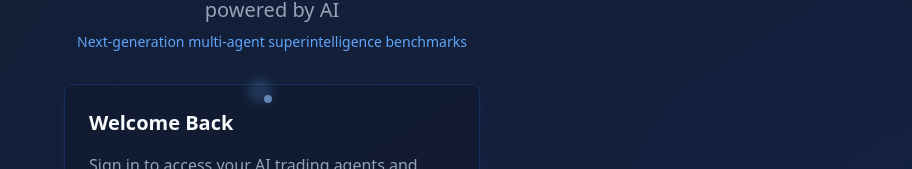
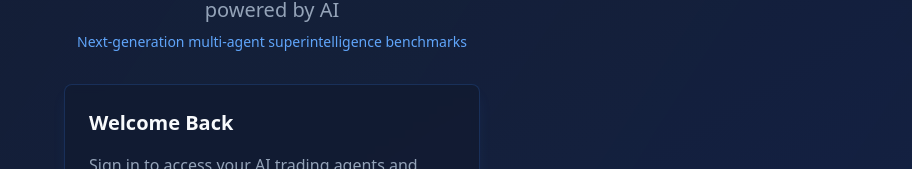
Before and after one commit to ngoiyaeric/Saucy, a React (Vite) app: page / in a window 1280 px wide. Shown: the part 297-466 px from the top of the page, without its empty margins (368-1280 px from the left). Built offline with nearby package versions, Linux system fonts and the light colour scheme.

Commit message:
Remove cursor effects and animation
Remove the cursor effects and animation from the login page.

```diff
--- a/src/pages/Index.tsx
+++ b/src/pages/Index.tsx
@@ -1,5 +1,5 @@
 
-import { useState, useRef } from "react";
+import { useState } from "react";
 import { StatsOverview } from "@/components/StatsOverview";
 import { MarketChart } from "@/components/MarketChart";
 import { AgentConfigurator } from "@/components/AgentConfigurator";
@@ -8,18 +8,11 @@ import { AppSidebar } from "@/components/AppSidebar";
 import { MultiAgentBetting } from "@/components/MultiAgentBetting";
 import { Button } from "@/components/ui/button";
 import { LogIn } from "lucide-react";
-import { motion, useMotionValue, useSpring } from "framer-motion";
+import { motion } from "framer-motion";
 
 const Index = () => {
   const [sidebarCollapsed, setSidebarCollapsed] = useState(false);
   const [isAuthenticated, setIsAuthenticated] = useState(false);
-  const [ripples, setRipples] = useState<{ id: number; x: number; y: number }[]>([]);
-  const containerRef = useRef<HTMLDivElement>(null);
-
-  const mouseX = useMotionValue(0);
-  const mouseY = useMotionValue(0);
-  const springX = useSpring(mouseX, { stiffness: 300, damping: 30 });
-  const springY = useSpring(mouseY, { stiffness: 300, damping: 30 });
 
   const toggleSidebar = () => {
     setSidebarCollapsed(!sidebarCollapsed);
@@ -30,40 +23,9 @@ const Index = () => {
     setIsAuthenticated(true);
   };
 
-  const handleMouseMove = (event: React.MouseEvent) => {
-    if (containerRef.current) {
-      const rect = containerRef.current.getBoundingClientRect();
-      mouseX.set(event.clientX - rect.left);
-      mouseY.set(event.clientY - rect.top);
-    }
-  };
-
-  const createRipple = (event: React.MouseEvent) => {
-    if (containerRef.current) {
-      const rect = containerRef.current.getBoundingClientRect();
-      const newRipple = {
-        id: Date.now(),
-        x: event.clientX - rect.left,
-        y: event.clientY - rect.top,
-      };
-
-      setRipples(prev => [...prev, newRipple]);
-
-      // Remove ripple after animation
-      setTimeout(() => {
-        setRipples(prev => prev.filter(ripple => ripple.id !== newRipple.id));
-      }, 2000);
-    }
-  };
-
   if (!isAuthenticated) {
     return (
-      <div
-        ref={containerRef}
-        className="min-h-screen flex flex-col items-center justify-center p-4 relative overflow-hidden bg-gradient-to-br from-blue-950/20 via-blue-900/10 to-blue-800/20 cursor-none"
-        onMouseMove={handleMouseMove}
-        onClick={createRipple}
-      >
+      <div className="min-h-screen flex flex-col items-center justify-center p-4 relative overflow-hidden bg-gradient-to-br from-blue-950/20 via-blue-900/10 to-blue-800/20">
         {/* Animated Background Particles */}
         {[...Array(8)].map((_, i) => (
           <motion.div
@@ -91,52 +53,6 @@ const Index = () => {
               duration: 10 + Math.random() * 10,
               repeat: Infinity,
               ease: "easeInOut"
-            }}
-          />
-        ))}
-
-        {/* Cursor Follower */}
-        <motion.div
-          className="absolute w-6 h-6 bg-blue-400/20 rounded-full pointer-events-none z-50 blur-sm"
-          style={{
-            x: springX,
-            y: springY,
-            translateX: "-50%",
-            translateY: "-50%",
-          }}
-        />
-        <motion.div
-          className="absolute w-2 h-2 bg-blue-300/60 rounded-full pointer-events-none z-50"
-          style={{
-            x: springX,
-            y: springY,
-            translateX: "-50%",
-            translateY: "-50%",
-          }}
-        />
-
-        {/* Click Ripples */}
-        {ripples.map((ripple) => (
-          <motion.div
-            key={ripple.id}
-            className="absolute border border-blue-400/40 rounded-full pointer-events-none"
-            initial={{
-              x: ripple.x,
-              y: ripple.y,
-              width: 0,
-              height: 0,
-              translateX: "-50%",
-              translateY: "-50%",
-              opacity: 1,
-            }}
-            animate={{
-              width: [0, 100, 200],
-              height: [0, 100, 200],
-              opacity: [1, 0.6, 0],
-            }}
-            transition={{
-              duration: 2,
-              ease: "easeOut",
             }}
           />
         ))}
```
